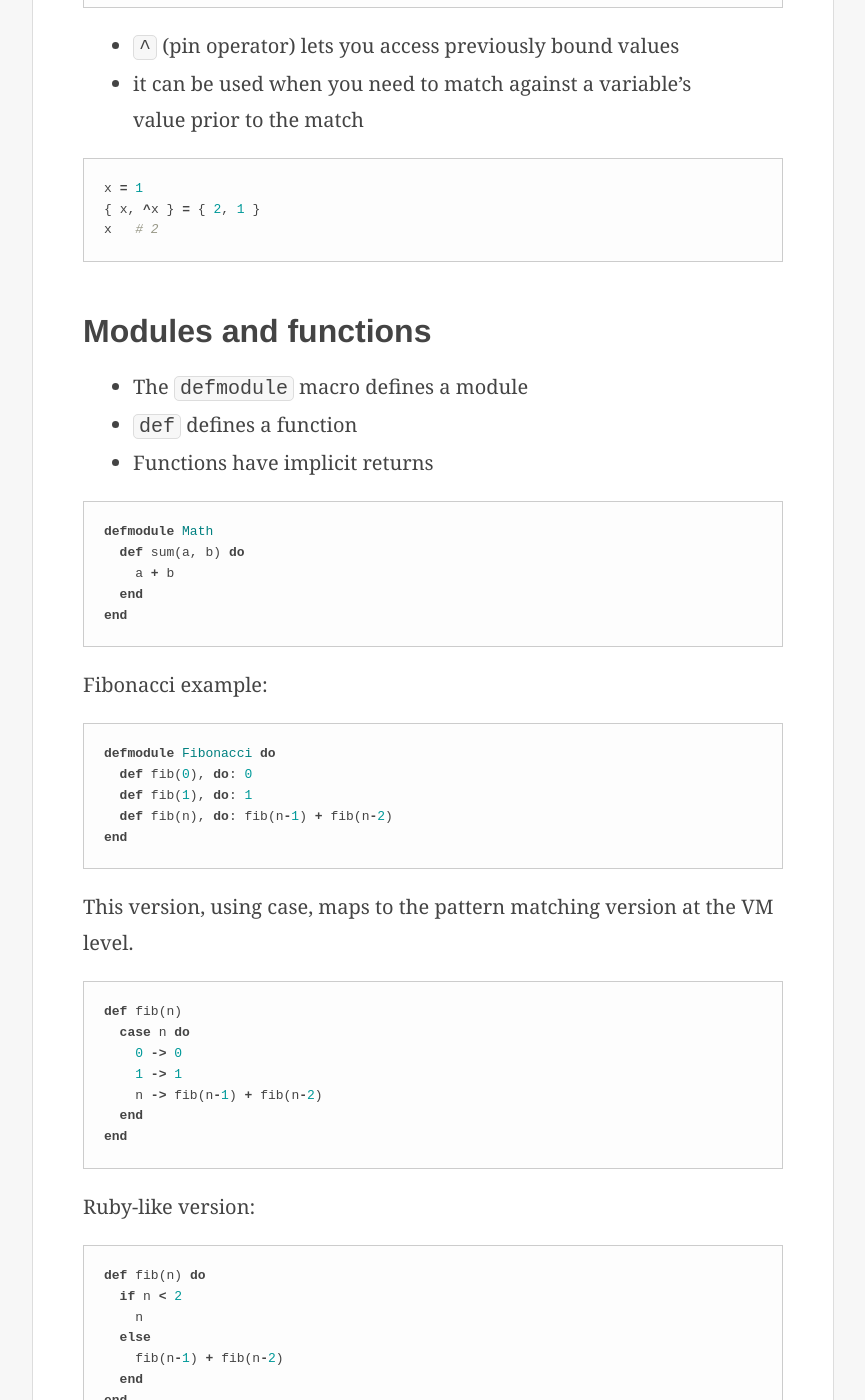
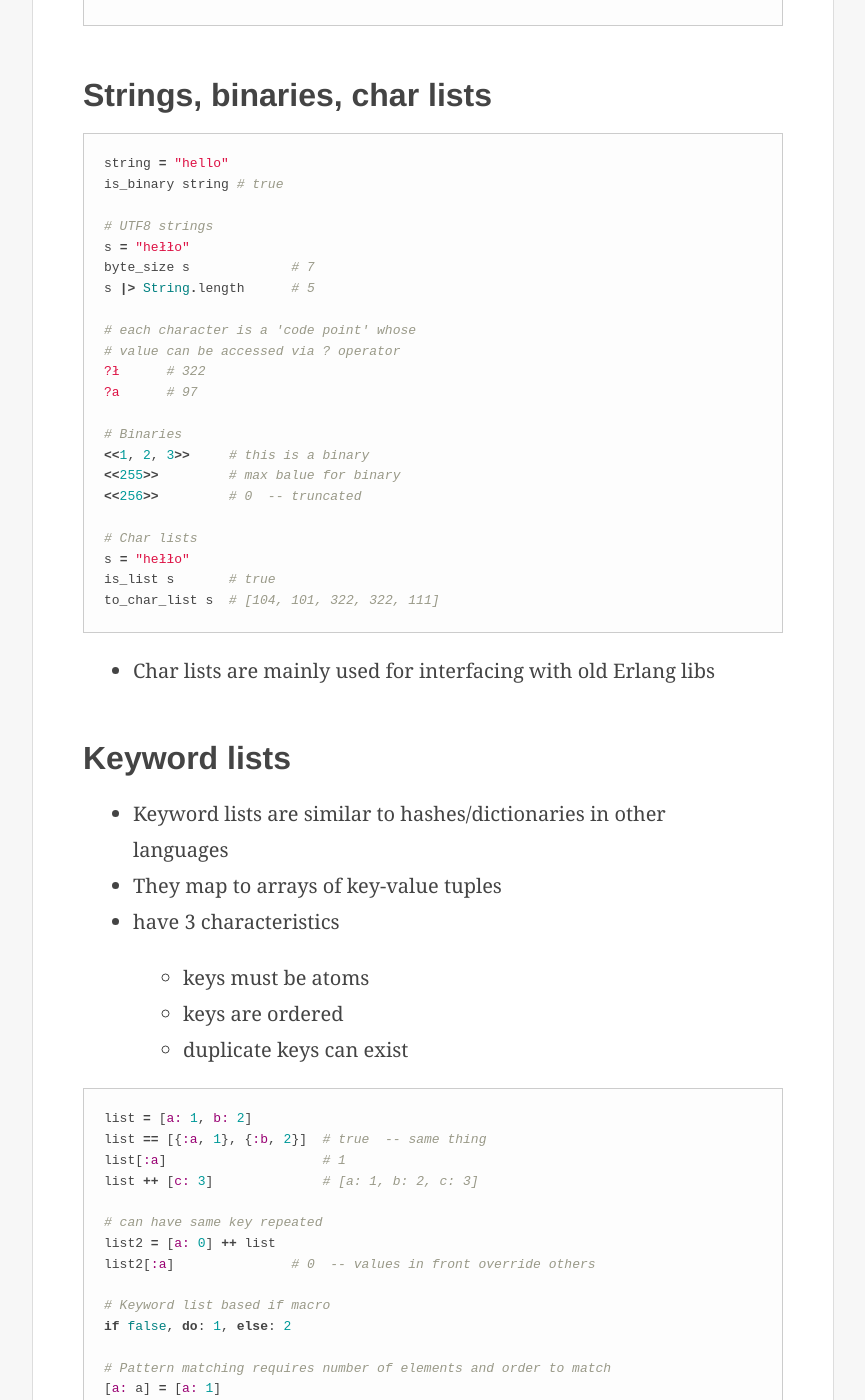
Before and after one commit to nithinbekal/nithinbekal.github.io, a Jekyll site: the page built from notes/elixir.md, in a window 1280 px wide and 1400 px high, scrolled down 3692 px. Shown: the whole window, without its empty margins (207-1072 px from the left). Built offline with Jekyll 4.4.1, drawn with Linux system fonts in a browser that asks for light colours; some of the changed text lies outside the part shown.

```diff
--- a/notes/elixir.md
+++ b/notes/elixir.md
@@ -160,6 +154,87 @@
 x   # 2
 {% endhighlight %}
 
+# Strings, binaries, char lists
+
+{% highlight elixir %}
+string = "hello"
+is_binary string # true
+
+# UTF8 strings
+s = "hełło"
+byte_size s             # 7
+s |> String.length      # 5
+
+# each character is a 'code point' whose
+# value can be accessed via ? operator
+?ł      # 322
+?a      # 97
+
+# Binaries
+<<1, 2, 3>>     # this is a binary
+<<255>>         # max balue for binary
+<<256>>         # 0  -- truncated
+
+# Char lists
+s = "hełło"
+is_list s       # true
+to_char_list s  # [104, 101, 322, 322, 111]
+{% endhighlight %}
+
+* Char lists are mainly used
+  for interfacing with old
+  Erlang libs
+
+# Keyword lists
+
+* Keyword lists are similar to hashes/dictionaries in other languages
+* They map to arrays of key-value tuples
+* have 3 characteristics
+  - keys must be atoms
+  - keys are ordered
+  - duplicate keys can exist
+
+{% highlight elixir %}
+list = [a: 1, b: 2]
+list == [{:a, 1}, {:b, 2}]  # true  -- same thing
+list[:a]                    # 1
+list ++ [c: 3]              # [a: 1, b: 2, c: 3]
+
+# can have same key repeated
+list2 = [a: 0] ++ list
+list2[:a]               # 0  -- values in front override others
+
+# Keyword list based if macro
+if false, do: 1, else: 2
+
+# Pattern matching requires number of elements and order to match
+[a: a] = [a: 1]
+a  # 1
+{% endhighlight %}
+
+# Maps
+
+* Key value store
+
+{% highlight elixir %}
+map = %{ :a => 1, 2 => :b }
+map[:a]         # 1
+map[2]          # :b
+Map.get map, :a # 1
+map.a           # 1
+
+# pattern match
+%{:a => a} = map
+a               # 1
+
+# updating a map
+%{ map | :a => 2 }      # %{ :a => 2, 2 => :b }
+{% endhighlight %}
+
+# Dict
+
+* API that delegates to underlying implementation
+
 # Modules and functions
 
 * The `defmodule` macro defines a module
@@ -245,3 +320,28 @@
   end
 end
 {% endhighlight %}
+
+Default args:
+
+{% highlight elixir %}
+defmodule Concat do
+  def join(a, b, sep \\ " ") do
+    a <> sep <> b
+  end
+end
+
+IO.puts Concat.join("Hello", "world")      #=> Hello world
+IO.puts Concat.join("Hello", "world", "_") #=> Hello_world
+{% endhighlight %}
+
+# Links
+
+* [Elixir lang](http://elixir-lang.org/) - website
+* [Phoenix guides](https://github.com/lancehalvorsen/phoenix-guides) - Guides for the Phoenix web framework
+* [Elixir Quick Reference](https://github.com/itsgreggreg/elixir_quick_reference)
+
+# Videos
+
+* [Elixir - A modern approach to programming for the Erlang VM on Vimeo](https://vimeo.com/53221562), Jose Valim
+* [Introduction to Elixir](http://www.youtube.com/watch?v=a-off4Vznjs&feature=youtu.be), Dave Thomas
+* [Think Different](https://www.youtube.com/watch?v=5hDVftaPQwY), Dave Thomas keynote at Elixir Conf 2014
```
Also changed, not shown: other parts of notes/elixir.md (+0 -6 lines).
